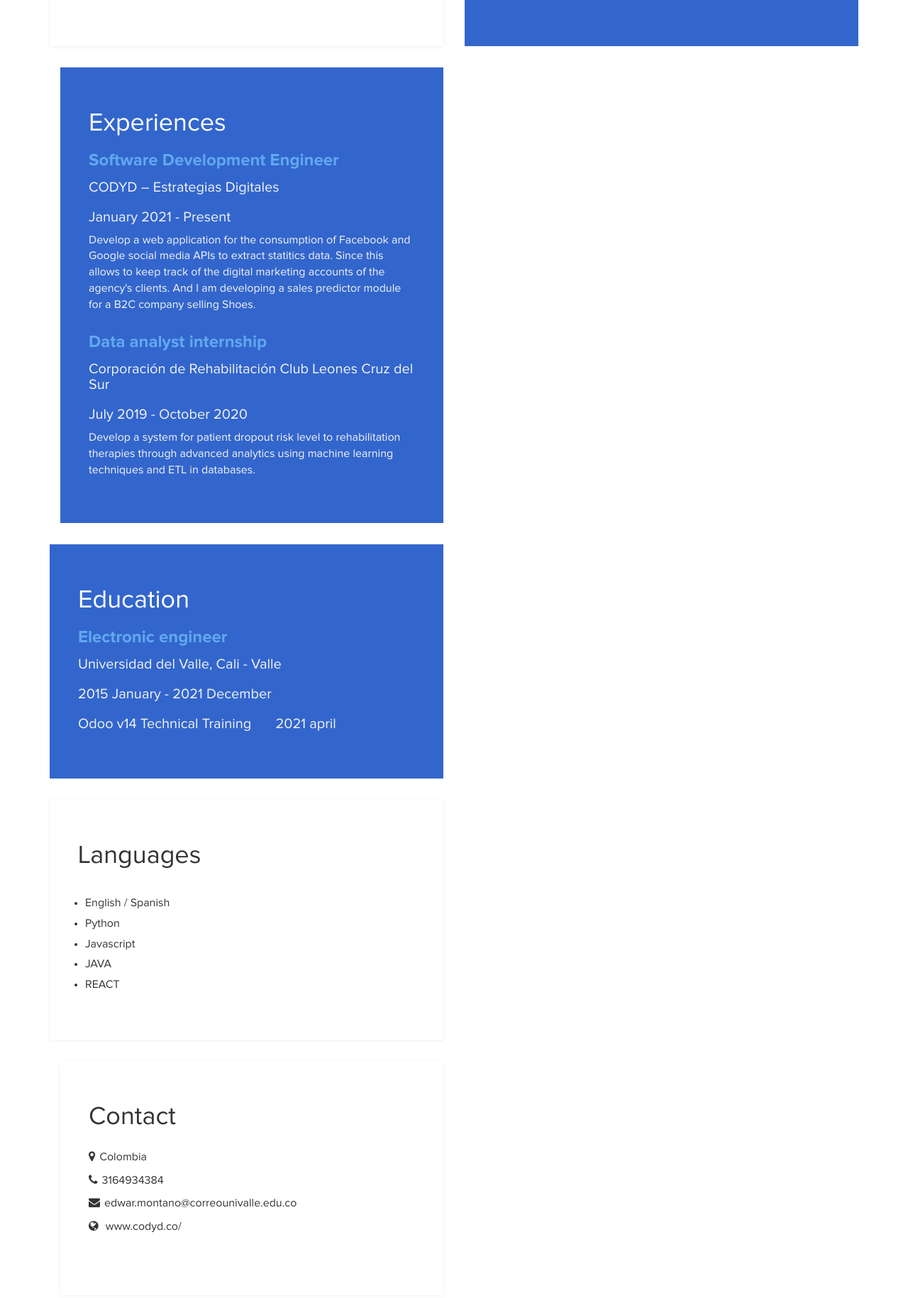
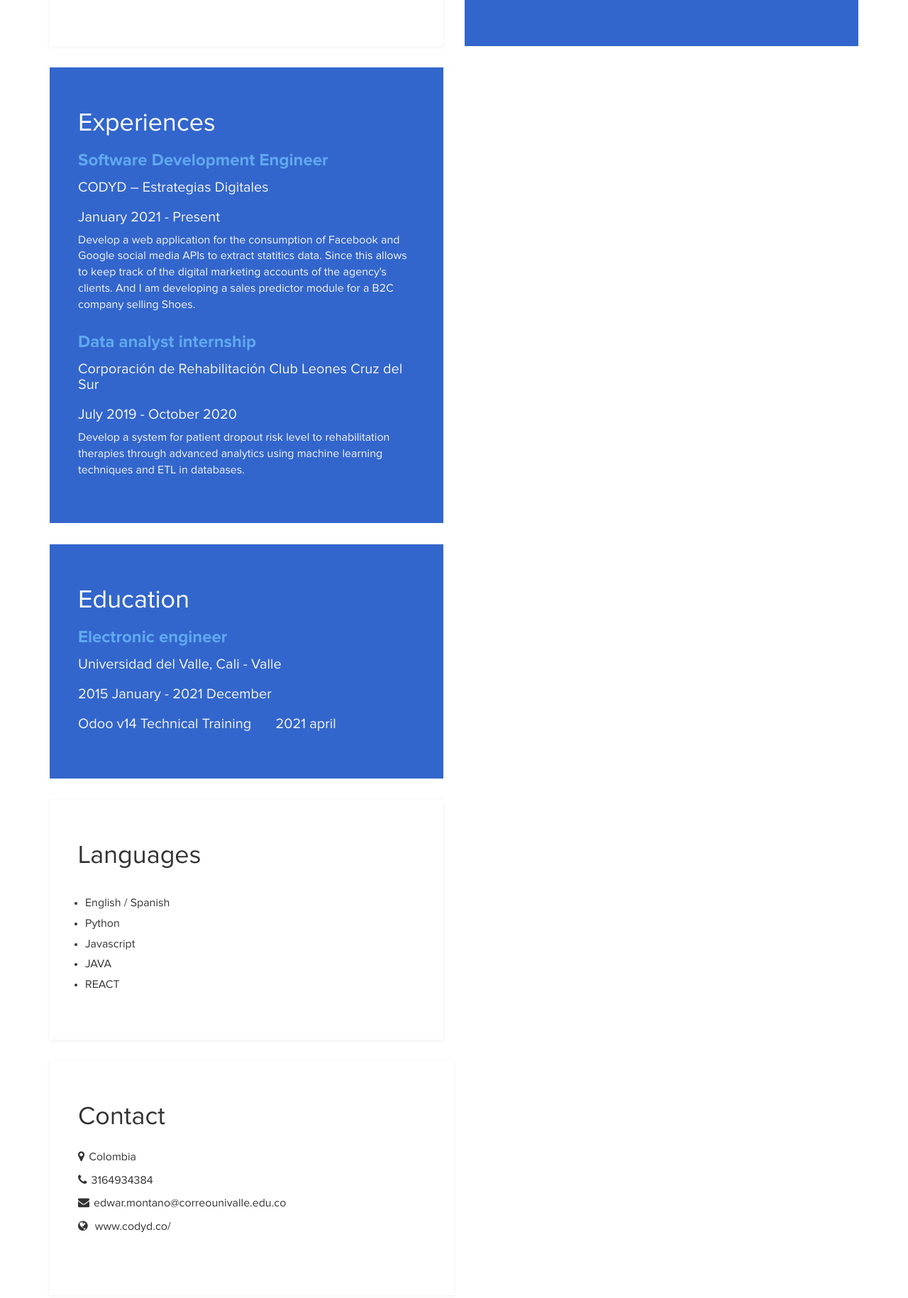
Before and after one commit to EdwarMontano/EdwarMontano.github.io, a plain HTML site: page index.html in a window 1280 px wide. Shown: the part 1174-3003 px from the top of the page at 71% size. Drawn offline with Linux system fonts and the light colour scheme.

Commit message:
Update index.html

```diff
--- a/index.html
+++ b/index.html
@@ -78,6 +78,7 @@ integrated of hardware solutions with software development.</p>
 	</div>
 </section>
 <section class="container">
+<div class="row">
 <div class="col-md-6 col-sm-12">
 			<div class="experience">
 				<h2 class="white">Experiences</h2>
@@ -138,6 +139,7 @@ integrated of hardware solutions with software development.</p>
 
 
 		<div class="col-md-6 col-sm-12">
+			<div class="row">
 			<div class="contact">
 				<h2>Contact</h2>
 					<p><i class="fa fa-map-marker"></i>Colombia</p>
```
